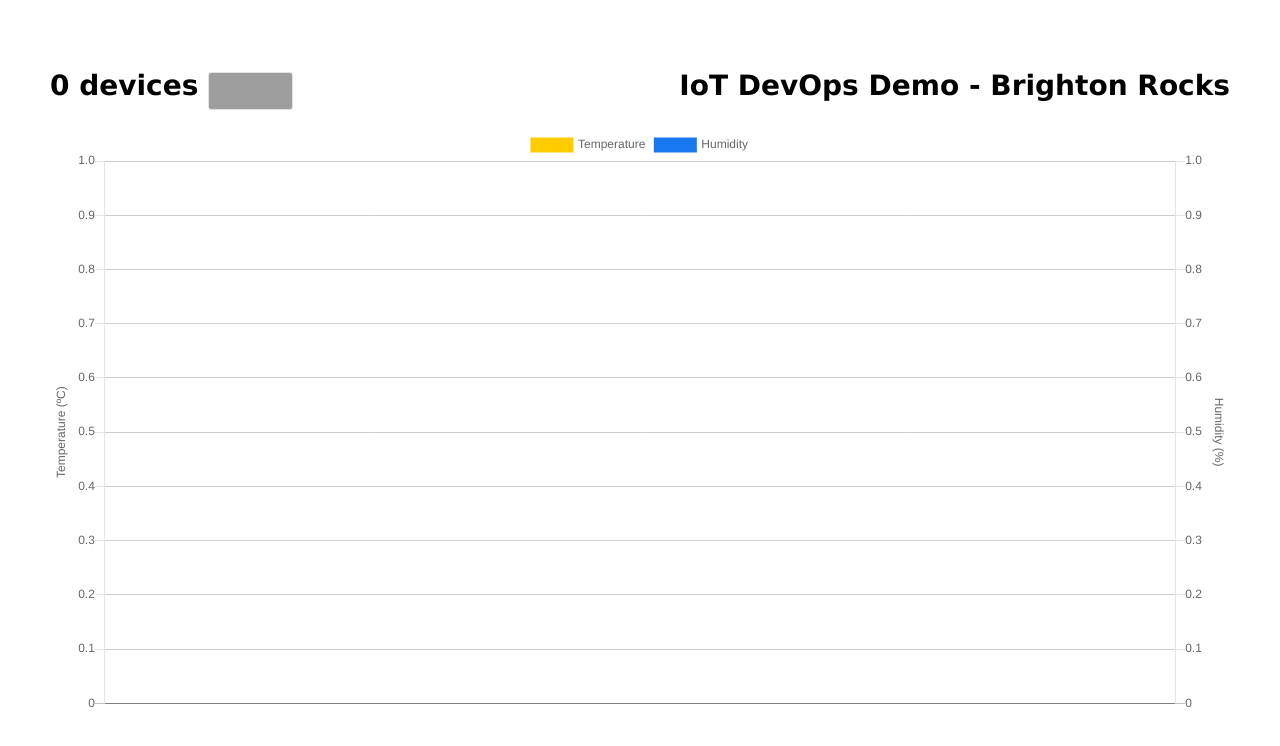
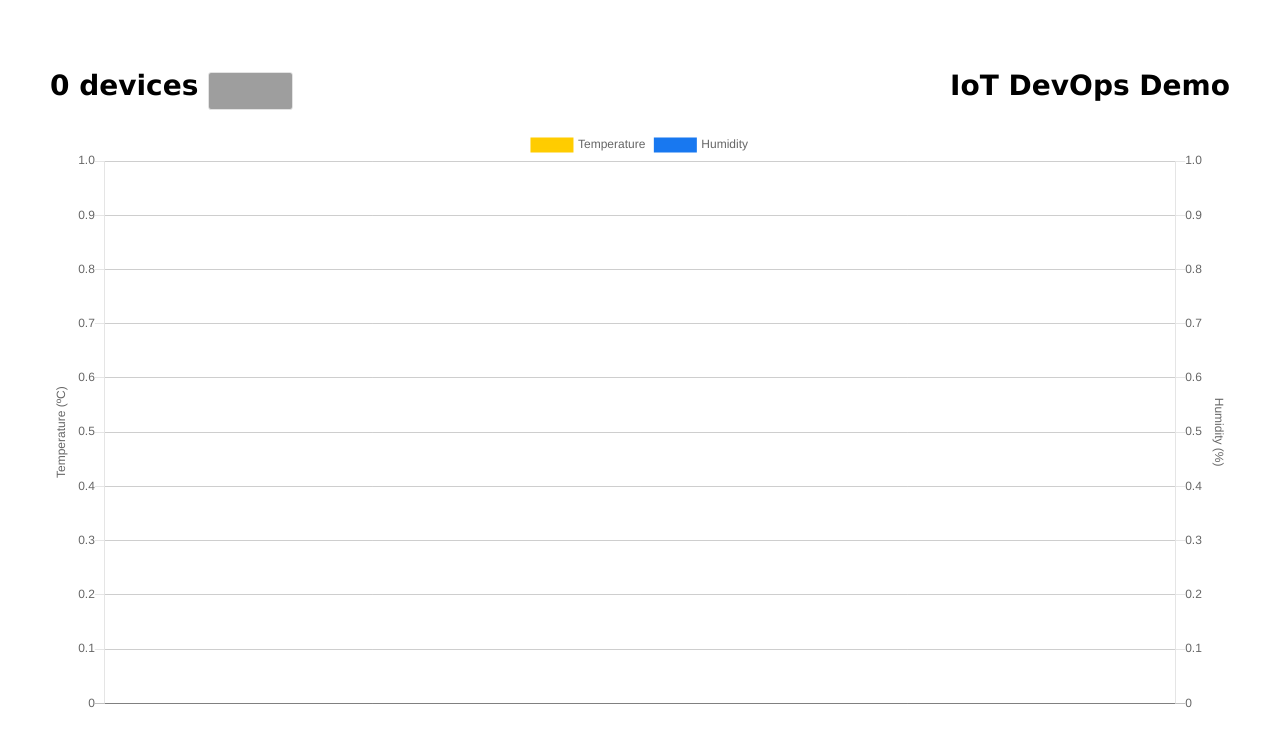
Before and after one commit to pjgpetecodes/iotdevopswebapp, a website: page public/index.html in a window 1280 px wide. Drawn offline with nearby package versions, Linux system fonts and the light colour scheme; grey boxes are pictures that could not be loaded.

Commit message:
Change Name

```diff
--- a/public/index.html
+++ b/public/index.html
@@ -20,7 +20,7 @@
             <span id="deviceCount">0 devices</span>
             <select id="listOfDevices" class="select_box"></select>
         </span>
-        <span>IoT DevOps Demo - Brighton Rocks</span>
+        <span>IoT DevOps Demo</span>
     </h1>
     <div>
         <canvas id="iotChart"></canvas>
```
